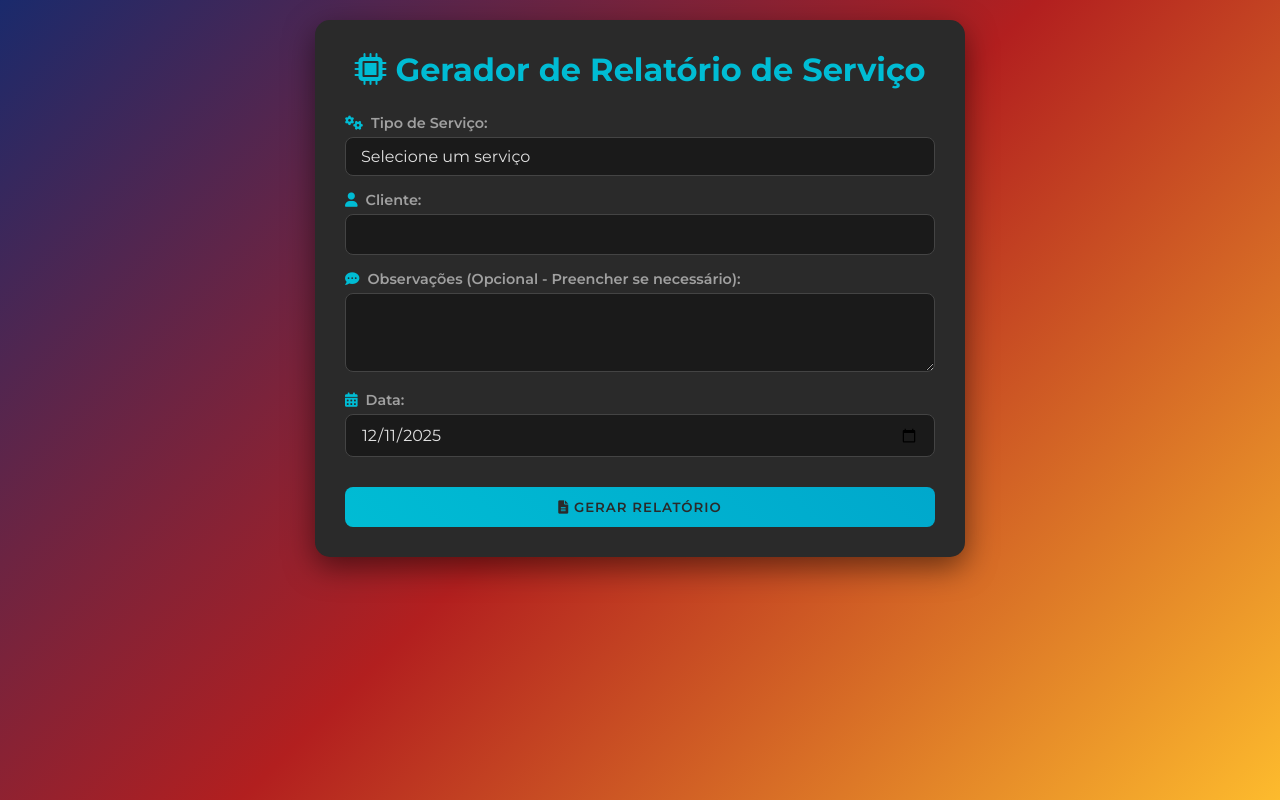
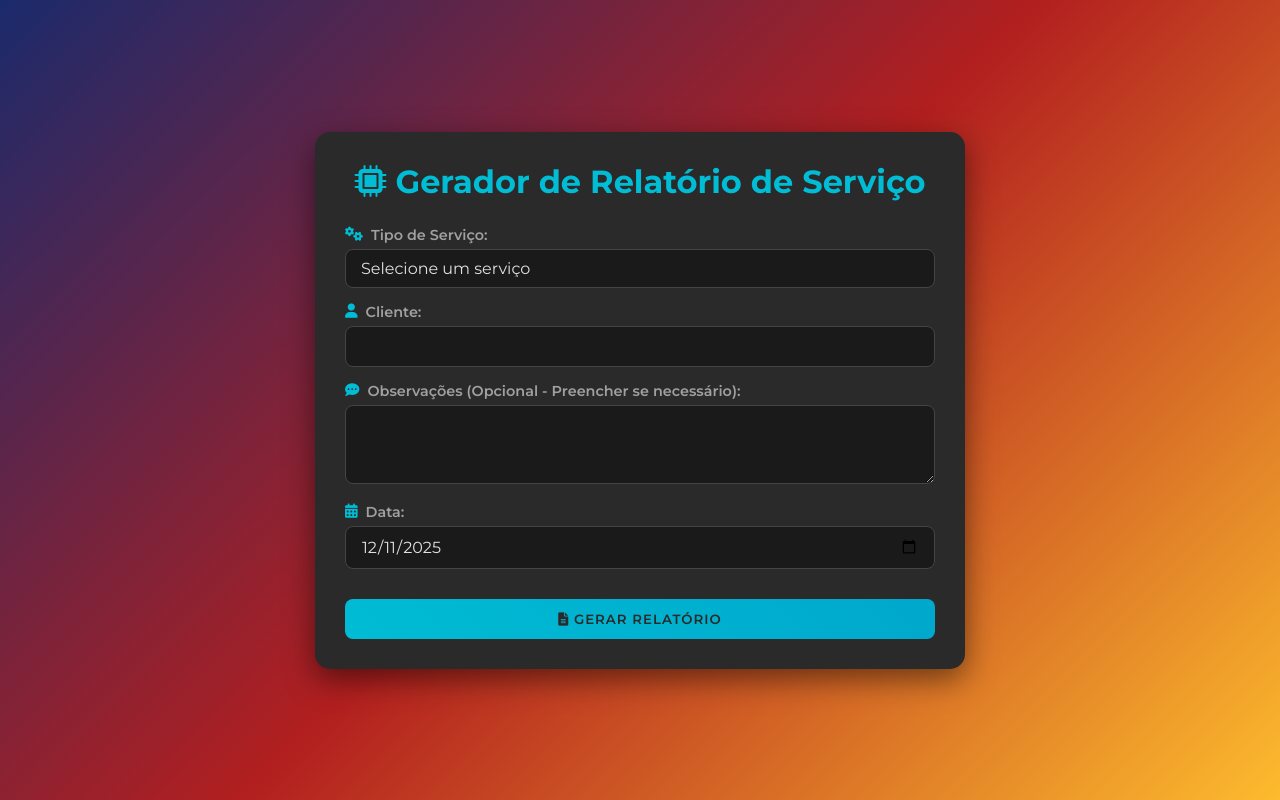
Before and after one commit to binhog29/relatorio-servico, a Flask app: page / in a window 1280 px wide. Run offline with Flask 3, Linux system fonts and the light colour scheme.

Commit message:
Ajuste CSS: Centraliza o formulario verticalmente no layout

```diff
--- a/templates/layout.html
+++ b/templates/layout.html
@@ -33,10 +33,13 @@
             min-height: 100vh;
             display: flex;
             justify-content: center;
-            align-items: flex-start;
+            align-items: center; /* <--- AGORA CENTRALIZA VERTICALMENTE */
             padding: 20px;
             color: var(--text-light);
         }
+
+
+
 
         .form-container {
             width: 100%;
```
